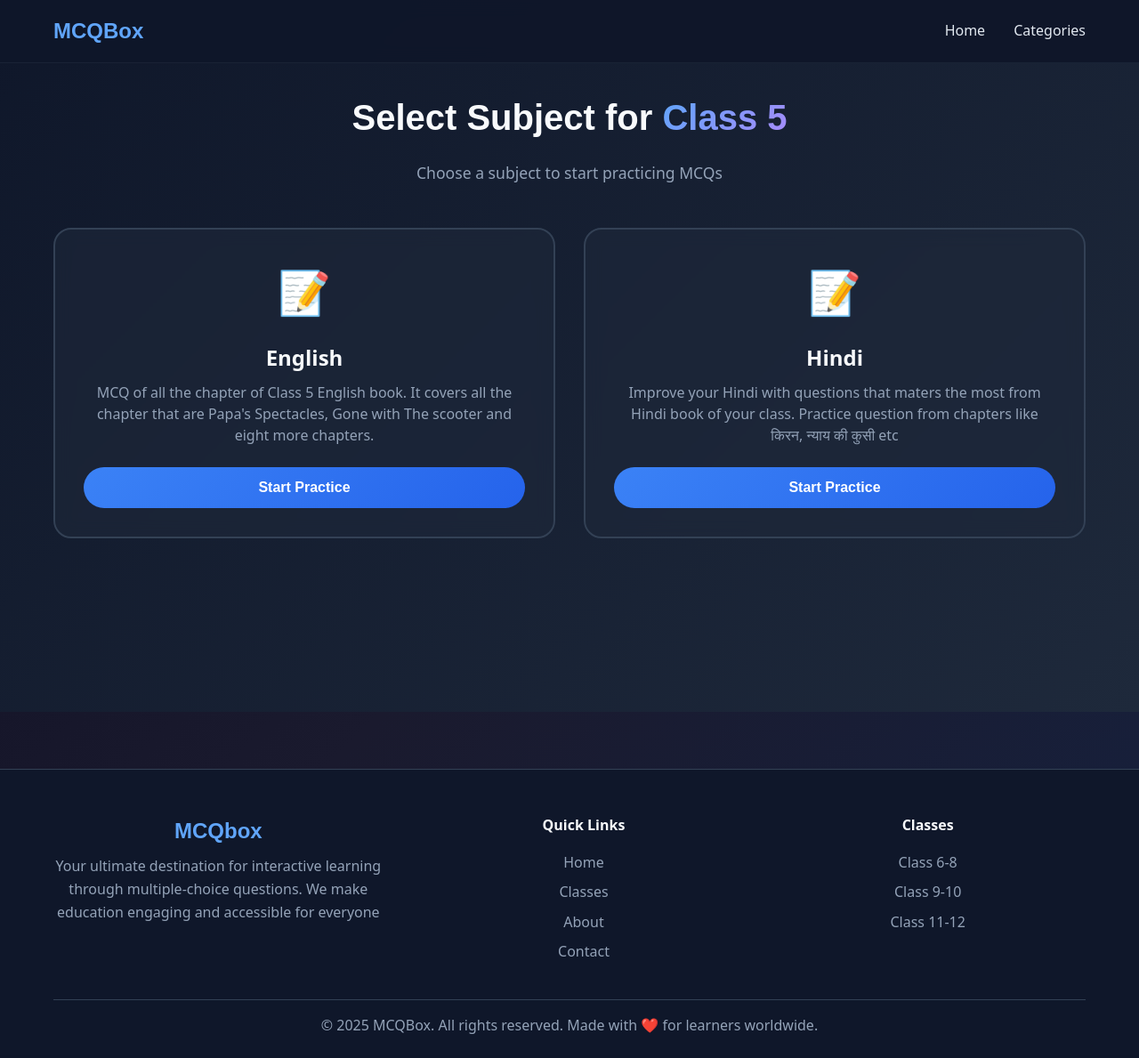
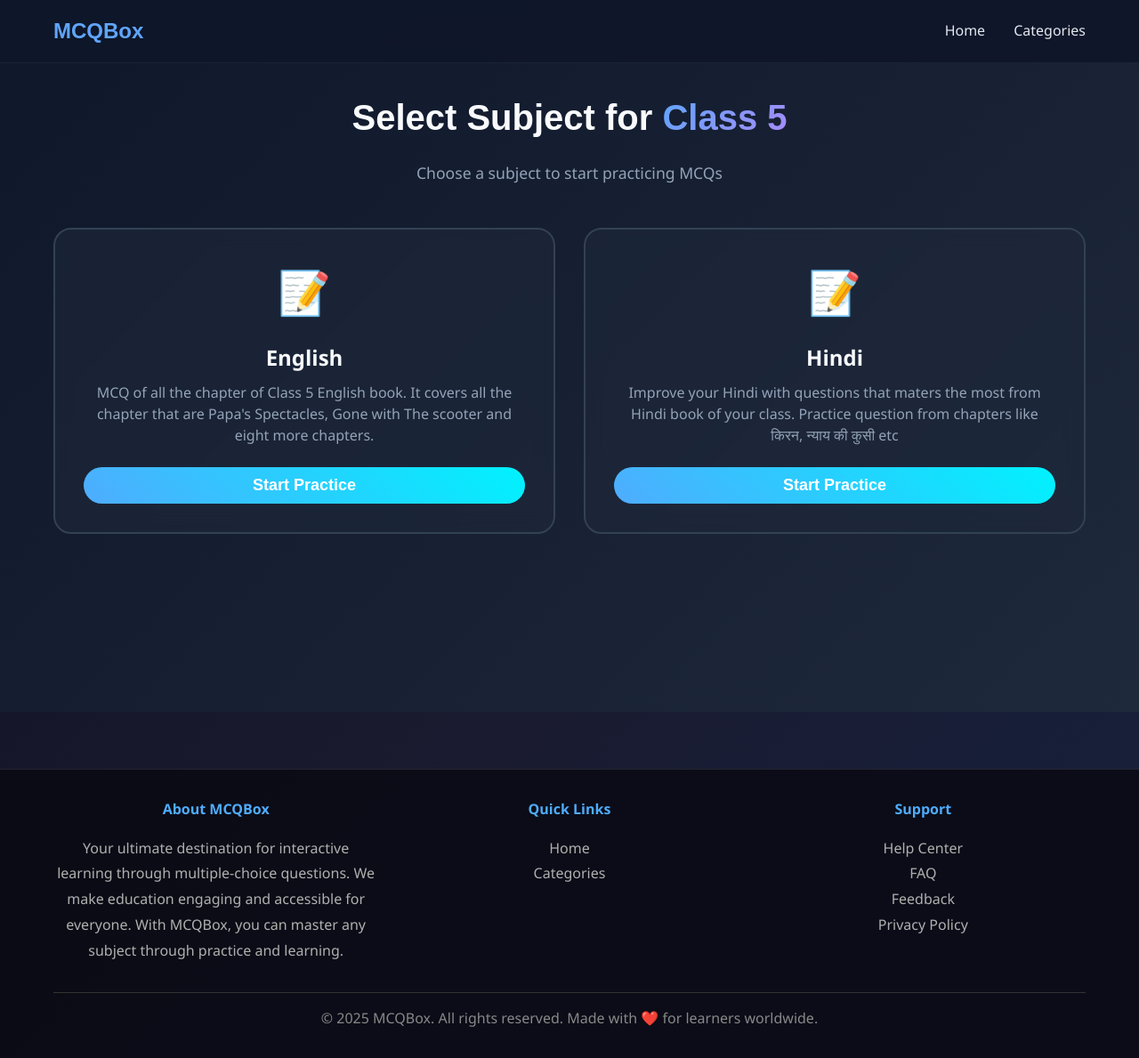
Before and after one commit to devnydv/mcqbox, a Flask app: a page that uses mcqbox/frontend/templates/subcate.html in a window 1280 px wide. Shown: the whole page at 89% size. Before the commit the page ends 1162 px from the top, so only its background shows below. Run offline with Flask 3, Linux system fonts and the light colour scheme; data comes from the database, SQL or seed files in the repository.

Commit message:
refactor: update footer structure and content for improved clarity and navigation

```diff
--- a/mcqbox/frontend/templates/subcate.html
+++ b/mcqbox/frontend/templates/subcate.html
@@ -22,6 +22,7 @@
 <!--title>Select Subject - ClassWise MCQ</title-->
 <!-- <link href="./ClassWise MCQ - Master Your Studies_files/css2" rel="stylesheet" w-tid="11"> -->
 <link rel="stylesheet" href="{{ url_for('frontend.static', filename='css/subject.css') }}" w-tid="13">
+<link rel="stylesheet" href="{{ url_for('frontend.static', filename='css/style.css') }}">
 <!-- <script type="importmap" w-tid="15">
     {
       "imports": {
@@ -154,41 +155,34 @@
     {%endif%}
   </div>
 </main>
-<footer class="footer" w-tid="271">
-  <div class="container" w-tid="273">
-    <div class="footer-content" w-tid="275">
-      <div class="footer-brand" w-tid="277">
-        <h3 w-tid="279">MCQbox</h3>
-        <p w-tid="281">Your ultimate destination for interactive learning through multiple-choice questions. We make
-          education engaging and accessible for everyone</p>
-      </div>
-      <div class="footer-links" w-tid="283">
-        <div class="footer-column" w-tid="285">
-          <h4 w-tid="287">Quick Links</h4>
-          <a href="https://classwise-mcq-master-your-studies--cooloak59015911.on.websim.com/?v=4#home"
-            w-tid="289">Home</a>
-          <a href="https://classwise-mcq-master-your-studies--cooloak59015911.on.websim.com/?v=4#classes"
-            w-tid="291">Classes</a>
-          <a href="https://classwise-mcq-master-your-studies--cooloak59015911.on.websim.com/?v=4#about"
-            w-tid="293">About</a>
-          <a href="https://classwise-mcq-master-your-studies--cooloak59015911.on.websim.com/?v=4#contact"
-            w-tid="295">Contact</a>
+<footer class="footer">
+    <div class="container">
+        <div class="footer-content">
+            <div class="footer-section">
+                <h4>About MCQBox</h4>
+                <p>Your ultimate destination for interactive learning through multiple-choice questions. We make
+                    education engaging and accessible for everyone. With MCQBox, you can master any subject through
+                    practice and learning.</p>
+            </div>
+            <div class="footer-section">
+                <h4>Quick Links</h4>
+                <p><a href="/" title="Home page">Home</a></p>
+                <p><a href="/category" title="Category page">Categories</a></p>
+                <!-- <p><a href="#saved">Saved Questions</a></p> -->
+                <!-- <p><a href="#contact">Contact Us</a></p> -->
+            </div>
+            <div class="footer-section">
+                <h4>Support</h4>
+                <p><a href="/error">Help Center</a></p>
+                <p><a href="/error">FAQ</a></p>
+                <p><a href="/error">Feedback</a></p>
+                <p><a href="/error">Privacy Policy</a></p>
+            </div>
         </div>
-        <div class="footer-column" w-tid="297">
-          <h4 w-tid="299">Classes</h4>
-          <a href="https://classwise-mcq-master-your-studies--cooloak59015911.on.websim.com/?v=4#class-6"
-            w-tid="301">Class 6-8</a>
-          <a href="https://classwise-mcq-master-your-studies--cooloak59015911.on.websim.com/?v=4#class-9"
-            w-tid="303">Class 9-10</a>
-          <a href="https://classwise-mcq-master-your-studies--cooloak59015911.on.websim.com/?v=4#class-11"
-            w-tid="305">Class 11-12</a>
+        <div class="footer-bottom">
+            <p>&copy; 2025 MCQBox. All rights reserved. Made with ❤️ for learners worldwide.</p>
         </div>
-      </div>
     </div>
-    <div class="footer-bottom" w-tid="307">
-      <p w-tid="309">© 2025 MCQBox. All rights reserved. Made with ❤️ for learners worldwide.</p>
-    </div>
-  </div>
 </footer>
 <!-- <script type="text/javascript" crossorigin="anonymous" -->
 <!-- src="./ClassWise MCQ - Master Your Studies_files/config.js.download"></script> -->
```
